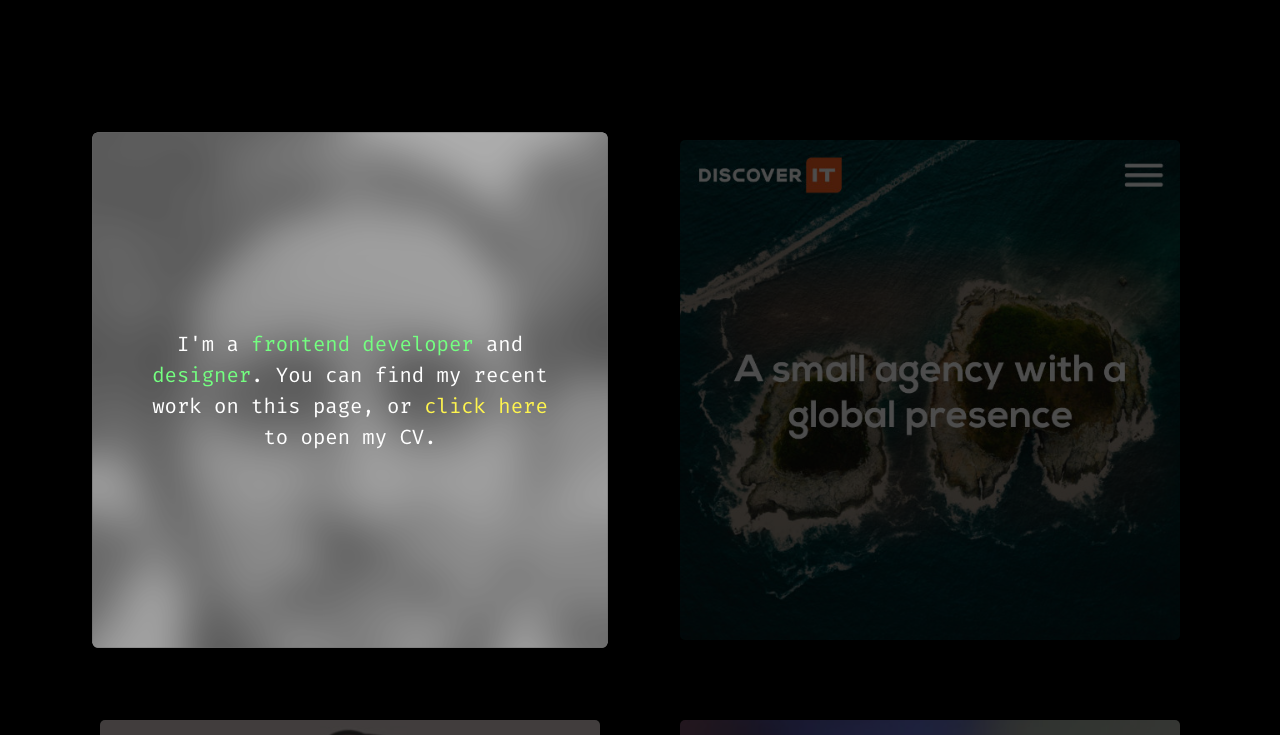
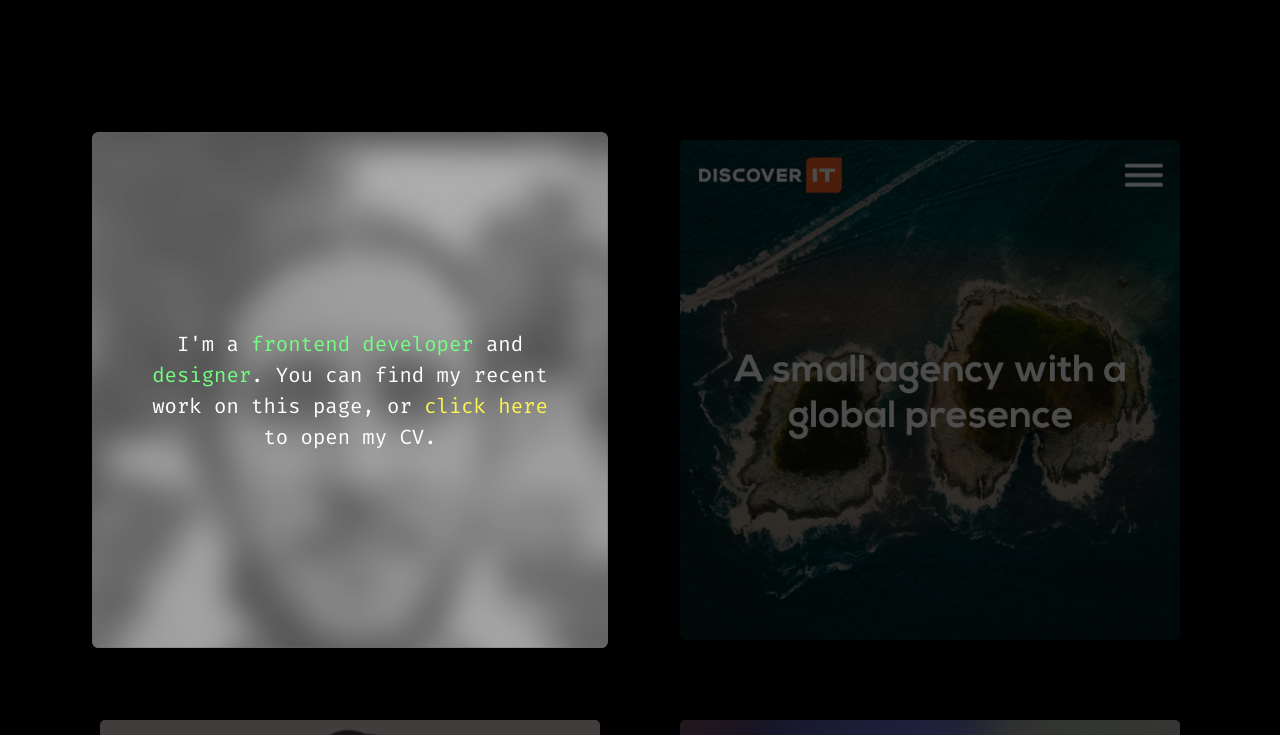
Before and after one commit to domb5041/homepage-3, a Vue app: page / in a window 1280 px wide. Shown: the top 735 px of the page. Built offline with nearby package versions, Linux system fonts and the light colour scheme.

Commit message:
smaller zoom

```diff
--- a/src/App.vue
+++ b/src/App.vue
@@ -255,7 +255,7 @@
 				filter: blur(10px);
 				// -webkit-filter: blur(70px) saturate(200%) brightness(150%);
 				opacity: 0.6;
-				transform: scale(2);
+				transform: scale(1.5);
 			}
 			.details {
 				opacity: 1;
```
